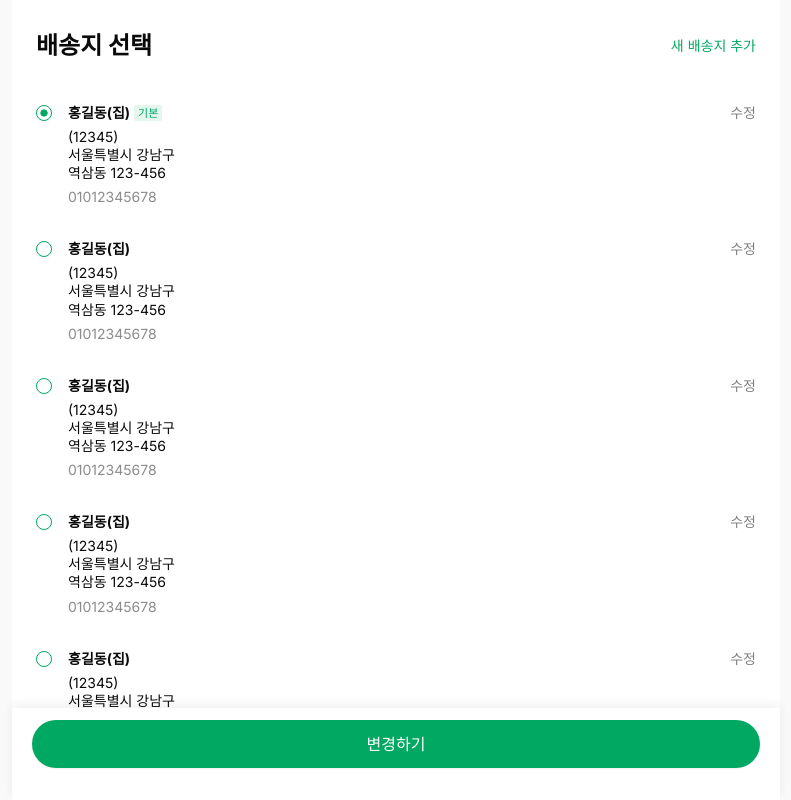
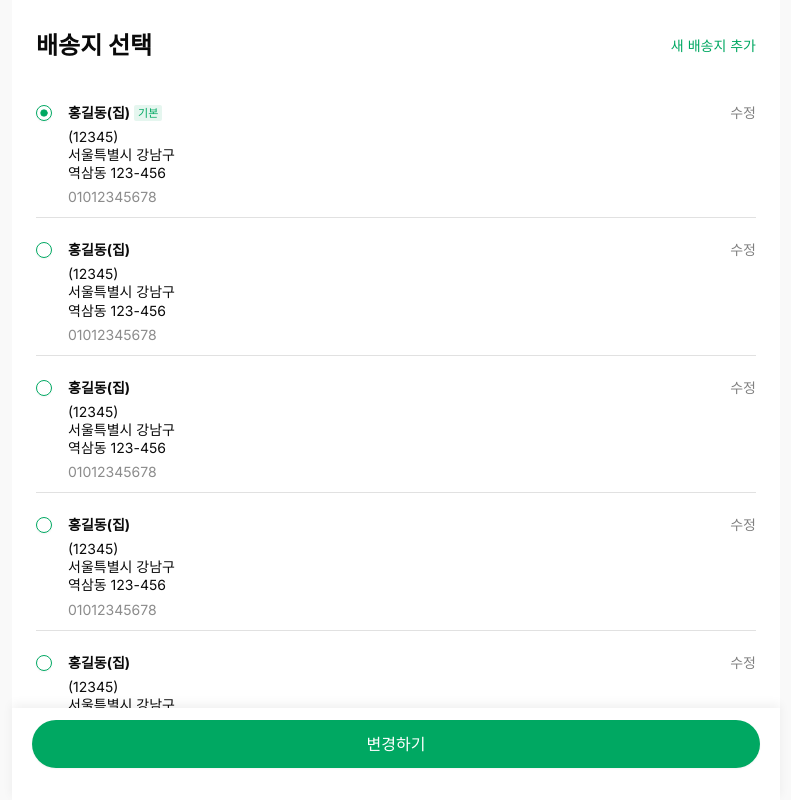
Before and after one commit to spharos6th-colorful/FE-colorful-starbucks, a Next.js app: page /delivery/selection in a window 1280 px wide. Shown: the whole page, without its empty margins (244-1035 px from the left). Built offline with nearby package versions, Linux system fonts and the light colour scheme.

Commit message:
🐛 fix: /delivery/selection 라디오 리스트 border-b 추가

```diff
--- a/src/components/modules/delivery/UpdateDefaultAddressField.tsx
+++ b/src/components/modules/delivery/UpdateDefaultAddressField.tsx
@@ -11,11 +11,15 @@ export default async function UpdateDefaultAddressField() {
   const defaultAddress = data.findIndex((d) => d.isDefaultAddress);
 
   return (
-    <RadioGroup defaultValue={data[defaultAddress].memberAddressId} className='px-6' name='memberAddressId'>
+    <RadioGroup
+      defaultValue={data[defaultAddress].memberAddressId}
+      className='px-6 [&_label]:last:border-none'
+      name='memberAddressId'
+    >
       {data.map((delivery) => (
         <label
           htmlFor={delivery.memberAddressId}
-          className='flex gap-2 md:gap-4 py-3 items-start w-full'
+          className='flex gap-2 md:gap-4 py-3 items-start w-full border-b border-stroke-100'
           key={delivery.memberAddressId}
         >
           <RadioGroupItem value={delivery.memberAddressId} id={delivery.memberAddressId} />
```
